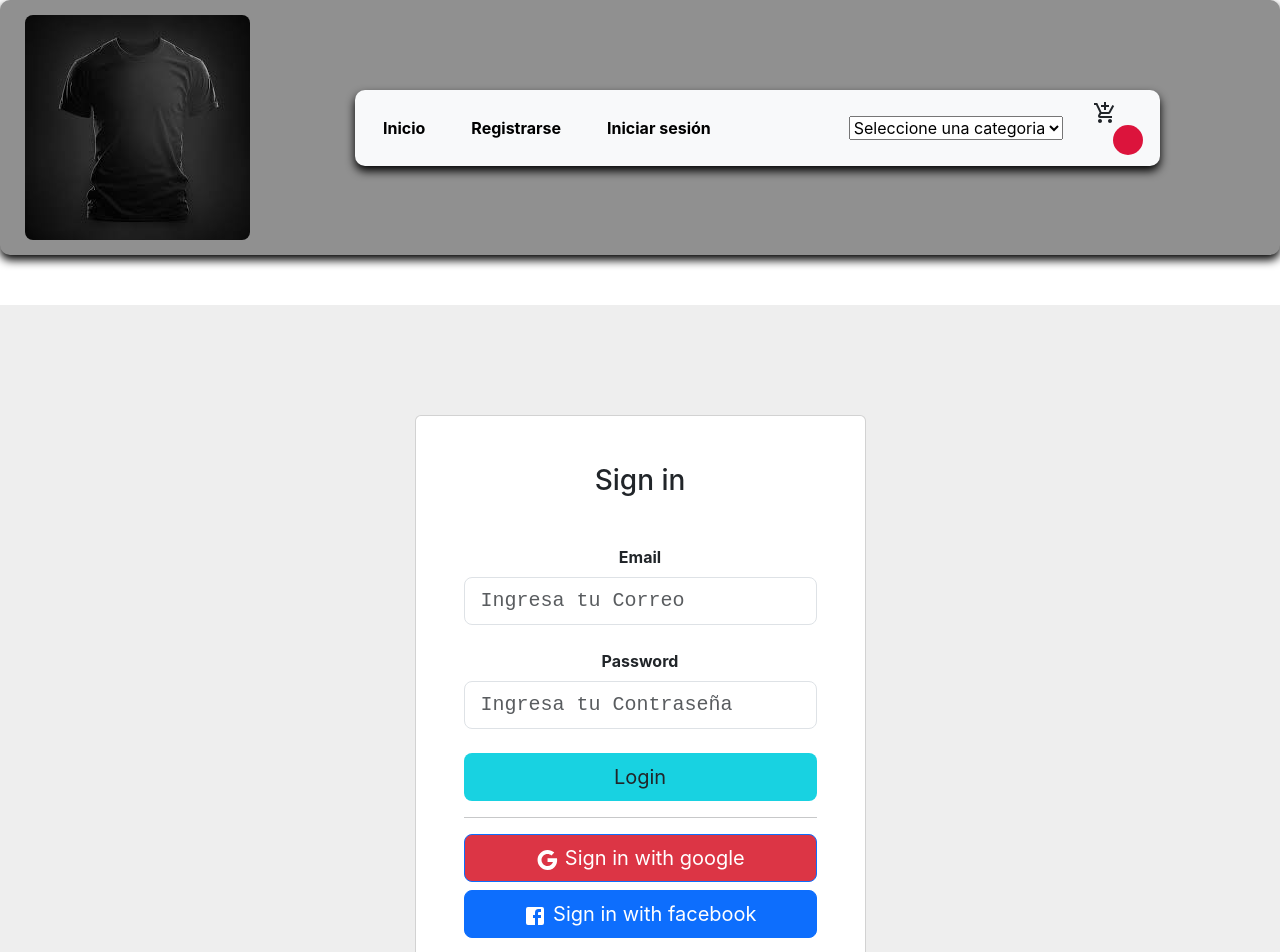
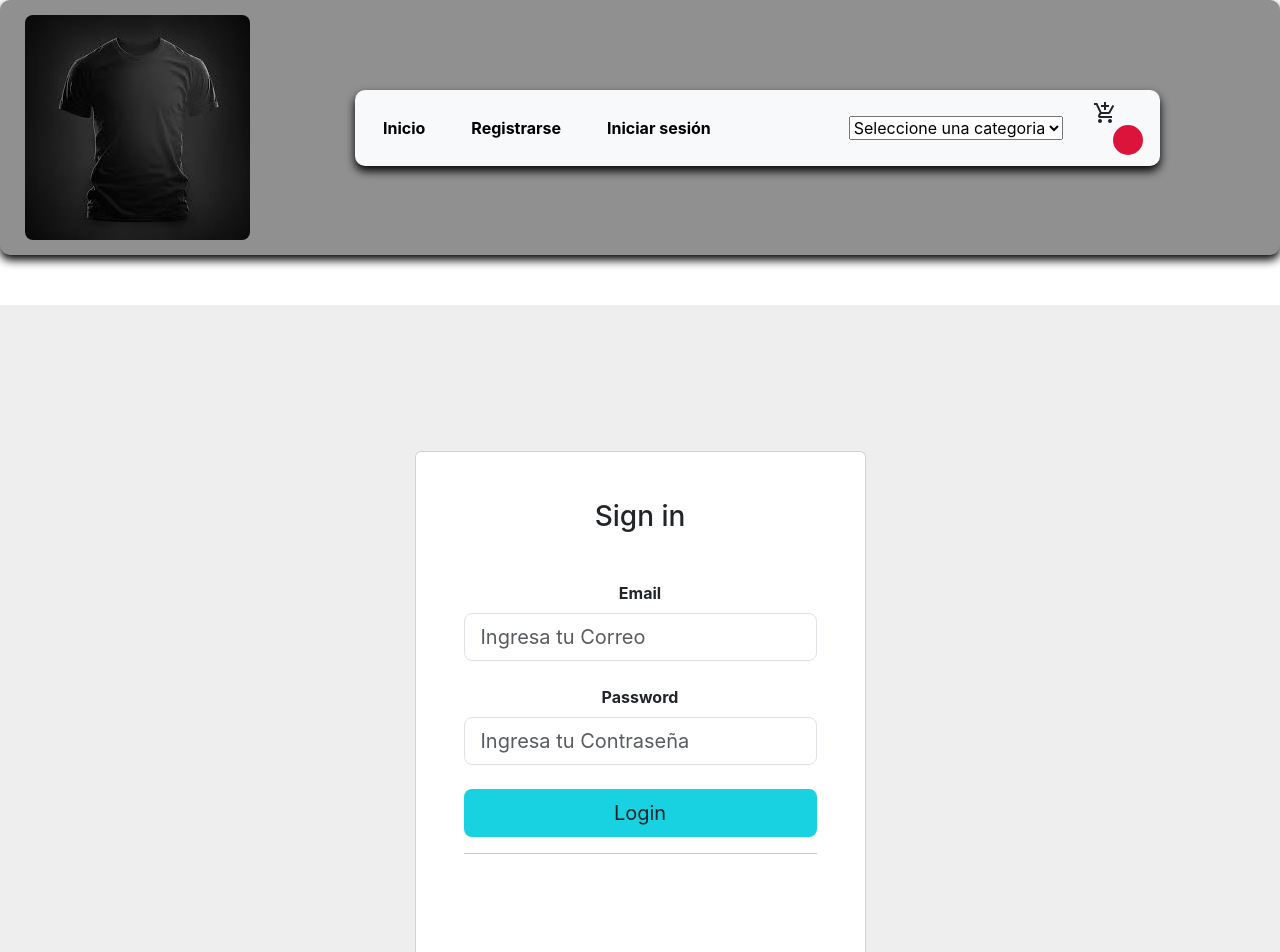
Before and after one commit to SGA1307/proyecto-react, a React (Create React App) app: page /#/login in a window 1280 px wide. Shown: the top 952 px of the page. Built offline with nearby package versions, Linux system fonts and the light colour scheme.

Commit message:
primer commit

```diff
--- a/package.json
+++ b/package.json
@@ -8,6 +8,7 @@
     "@fortawesome/fontawesome-svg-core": "^6.5.1",
     "@mui/icons-material": "^5.14.16",
     "@mui/material": "^5.15.14",
+    "@react-oauth/google": "^0.12.1",
     "@testing-library/jest-dom": "^5.17.0",
     "@testing-library/react": "^13.4.0",
     "@testing-library/user-event": "^13.5.0",
--- a/src/componentes/Login.js
+++ b/src/componentes/Login.js
@@ -1,143 +1,173 @@
 import React, { useEffect, useState } from 'react';
 import GoogleIcon from '@mui/icons-material/Google';
-import FacebookIcon from '@mui/icons-material/Facebook';
-import Header from './header/Header'
+import Header from './header/Header';
 import Footer from './footer/Footer';
-import Cookies from 'universal-cookie' //https://www.npmjs.com/package/universal-cookie
+import Cookies from 'universal-cookie';
 import Swal from 'sweetalert2';
+import { GoogleOAuthProvider, GoogleLogin } from '@react-oauth/google';
 
 const Login = () => {
-
-    const cookies = new Cookies()
-    const [errorEmail, setErrorEmail] = useState(false)
-    const [errorPassword, setErrorPassword] = useState(false)
-    //const [userName, setUserName] = useState("")
-    const [showPassword, setShowPassword] = useState(true)
+  const cookies = new Cookies();
+  const [errorEmail, setErrorEmail] = useState(false);
+  const [errorPassword, setErrorPassword] = useState(false);
+  const [showPassword, setShowPassword] = useState(true);
 
   const [values, setValues] = useState({
     email: "",
     password: "",
-    })
-    //Guarda en la variable newValues los valores ingresados en el formulario de sesión
+  });
+
   const handleChange = (e) => {
-        const { name, value } = e.target
-        const newValues = {
-            ...values,
+    const { name, value } = e.target;
+    setValues((prev) => ({
+      ...prev,
       [name]: value,
-        }
-        setValues(newValues)
+    }));
+  };
+
+  const handleClickPassword = () => {
+    setErrorPassword(false);
+  };
+
+  const handleClickEmail = () => {
+    setErrorEmail(false);
+  };
+
+  const handleShowPassword = () => {
+    setShowPassword((prev) => !prev);
+  };
+
+  const iniciarSesion = (e) => {
+    e.preventDefault();
+
+    if (values.email === "" && values.password === "") {
+      setErrorEmail(true);
+      setErrorPassword(true);
+      return;
     }
 
-
-    const handleClickPassword = (e) => {
-        setErrorPassword(false)
+    if (values.email === "") {
+      setErrorEmail(true);
+      return;
     }
 
-    const handleClickEmail = (e) => {
-        setErrorEmail(false)
+    if (values.password === "") {
+      setErrorPassword(true);
+      return;
     }
 
-    const handleShowPassword = (e) => {
-        setShowPassword(!showPassword)
-    }
-
-    const iniciarSesion = (e) => {
-        e.preventDefault()
-        console.log(values.email, values.password)
-
-        if (values.password.length === 0 && values.email.length === 0) {
-            setErrorEmail(true)
-            setErrorPassword(true)
-            return
-        }
-        if (values.password.length === 0) {
-            setErrorPassword(true)
-            return
-        }
-        if (values.email.length === 0) {
-            setErrorEmail(true)
-            return
-        }
-        fetch("http://localhost:3001/login",{
-            method: 'POST',
-            headers:{"Content-Type":"Application/json","Acept":"application/json"},
-            body:JSON.stringify(values)
+    fetch("http://localhost:3001/login", {
+      method: "POST",
+      headers: {
+        "Content-Type": "application/json",
+        Acept: "application/json",
+      },
+      body: JSON.stringify(values),
     })
-        .then(response => {
-            if(response.status === 200) {
-                cookies.set('email',values.email,{
-                    secure:true,
-                    sameSite:'None',
-                    path:'/'
-                })
-                window.location.hash = '/sesion'
-            }
-            else{
-                console.log("sdfd" ,response.status)
+      .then((response) => {
+        if (response.status === 200) {
+          cookies.set("email", values.email, {
+            secure: true,
+            sameSite: "None",
+            path: "/",
+          });
+          window.location.hash = "/sesion";
+        } else {
           Swal.fire({
-                    title:"Las credenciales ingresadas no son correctas",
-                    icon: "error"
-                })
-                window.location.hash = '/login'
+            title: "Las credenciales ingresadas no son correctas",
+            icon: "error",
+          });
         }
       })
-        .catch(()=> Swal.fire({
-            title:"No se puede iniciar sesión por un problema en el servidor",
-            icon:"error"
-        }),
-        window.location.hash = '/login'
-        )
+      .catch(() => {
+        Swal.fire({
+          title: "No se puede iniciar sesión por un problema en el servidor",
+          icon: "error",
+        });
+      });
+  };
+
+  const handleGoogleLoginSuccess = (credentialResponse) => {
+    cookies.set("email", credentialResponse.email, {
+      secure: true,
+      sameSite: "None",
+      path: "/",
+    });
+    window.location.hash = "/sesion";
+  };
+
+  const handleGoogleLoginFailure = (error) => {
+    Swal.fire({
+      title: "Error al iniciar sesión con Google",
+      text: error.message,
+      icon: "error",
+    });
+  };
+
+  useEffect(() => {
+    if (cookies.get("email")) {
+      window.location.hash = "/sesion";
     }
-
-    //Si ya se inició sesión y escriben en la barra de direcciones '/login' entonces lo redirige al componente InicioSesionIniciada.
-    useEffect(()=>{
-        if(cookies.get('email')){
-            window.location.hash = '/sesion'
-        }
-    })
+  }, []);
 
   return (
     <div>
       <Header />
-            <form onSubmit={iniciarSesion} >
-                <section className="vh-100" style={{backgroundColor:"#eee"}}>
+      <form onSubmit={iniciarSesion}>
+        <section className="vh-100" style={{ backgroundColor: "#eee" }}>
           <div className="container py-5 h-100">
             <div className="row d-flex justify-content-center align-items-center h-100">
               <div className="col-12 col-md-8 col-lg-6 col-xl-5">
-                                <div className="card shadow-2-strong rounded" >
+                <div className="card shadow-2-strong rounded">
                   <div className="card-body p-5 text-center">
-
                     <h3 className="mb-5">Sign in</h3>
-
                     <div className="form-outline mb-4">
-                                            <label className="form-label" for="typeEmailX-2"><b> Email </b></label>
-                                            <input type="email" id="typeEmailX-2" className="form-control form-control-lg" name='email' onChange={handleChange} onClick={handleClickEmail} style={{fontFamily:"monospace"}} placeholder='Ingresa tu Correo'/>
+                      <label className="form-label" htmlFor="typeEmailX-2">
+                        <b>Email</b>
+                      </label>
+                      <input
+                        type="email"
+                        id="typeEmailX-2"
+                        className="form-control form-control-lg"
+                        name="email"
+                        onChange={handleChange}
+                        placeholder="Ingresa tu Correo"
+                      />
                       {errorEmail ? <p>Debe ingresar un email</p> : ""}
                     </div>
-
                     <div className="form-outline mb-4">
-                                            <label className="form-label" for="typePasswordX-2"><b> Password </b></label>
-                                            <input type="password" id="typePasswordX-2" className="form-control form-control-lg" name='password' onChange={handleChange} onClick={handleClickPassword} style={{fontFamily:"monospace"}} placeholder='Ingresa tu Contraseña'/>
+                      <label className="form-label" htmlFor="typePasswordX-2">
+                        <b>Password</b>
+                      </label>
+                      <input
+                        type={showPassword ? "password" : "text"}
+                        id="typePasswordX-2"
+                        className="form-control form-control-lg"
+                        name="password"
+                        onChange={handleChange}
+                        placeholder="Ingresa tu Contraseña"
+                      />
                       {errorPassword ? <p>Debe ingresar una contraseña</p> : ""}
                     </div>
-
-                                        {/*  <!-- Checkbox --> */}
-                                        {/* <div className="form-check d-flex justify-content-start mb-4">
-                                            <input className="form-check-input" type="checkbox" value="" id="form1Example3" />
-                                            <label className="form-check-label" for="form1Example3"> Remember password </label>
-                                        </div> */}
-
-                                        <div class="d-grid gap-2 col-15 mx-auto">
-                                            <button className="btn  btn-lg btn-block" type="submit" style={{backgroundColor:"#18D2E1"}}>Login</button>
+                    <div className="d-grid gap-2 col-15 mx-auto">
+                      <button
+                        className="btn btn-lg btn-block"
+                        type="submit"
+                        style={{ backgroundColor: "#18D2E1" }}
+                      >
+                        Login
+                      </button>
                     </div>
-
-                                        <hr className="my-20" /> {/* Crea una línea horizontal */}
-
-                                        <div class="d-grid gap-2 col-15 mx-auto">
-                                            <button className="btn btn-lg btn-block btn-primary bg-danger"
-                                                type="submit"><GoogleIcon />  Sign in with google</button>
-                                            <button className="btn btn-lg btn-block btn-primary mb-2 bg-primary"
-                                                type="submit"><FacebookIcon /> Sign in with facebook</button>
+                    <hr className="my-20" />
+                    <div className="d-grid gap-2 col-15 mx-auto">
+                      <GoogleOAuthProvider clientId="TU_GOOGLE_CLIENT_ID">
+                        <GoogleLogin
+                          onSuccess={handleGoogleLoginSuccess}
+                          onError={handleGoogleLoginFailure}
+                        >
+                          <GoogleIcon /> Iniciar sesión con Google
+                        </GoogleLogin>
+                      </GoogleOAuthProvider>
                     </div>
                   </div>
                 </div>
@@ -149,6 +179,6 @@ const Login = () => {
       <Footer />
     </div>
   );
-}
+};
 
 export default Login;
```
Also changed, not shown: 1 other file (tests, documents, lock files or other folders). Lines whose indentation alone changed are shown as unchanged.
